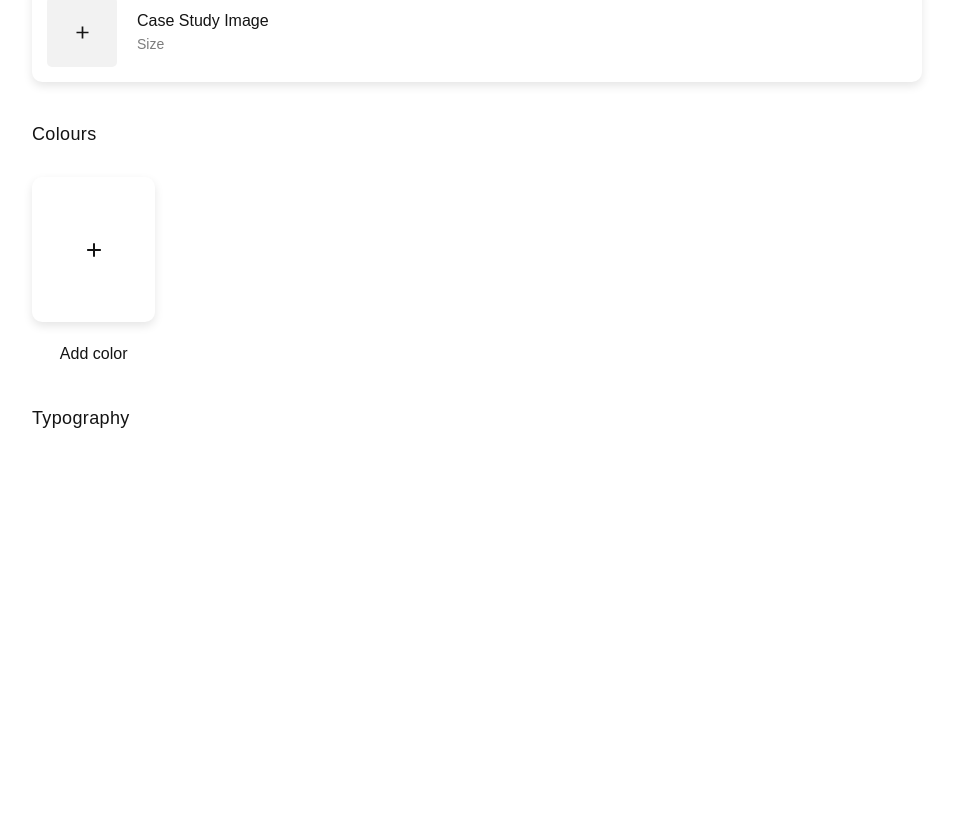
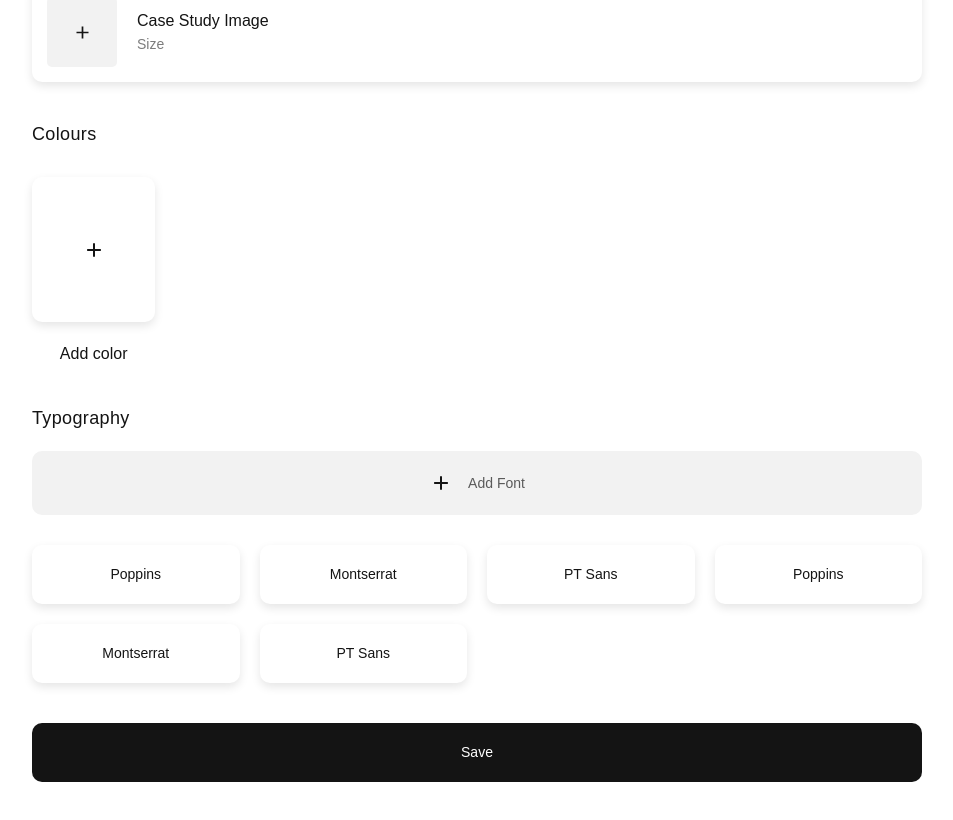
Before and after one commit to Adebesin-Cell/posi, a Next.js app: page /admin/case-study/add in a window 1280 px wide. Shown: the part 2821-3641 px from the top of the page, without its empty margins (288-1241 px from the left). Before the commit the page ends 3292 px from the top, so only its background shows below. Built offline with nearby package versions, Linux system fonts and the light colour scheme; a web font is replaced by a local one.

Commit message:
Updating UI

```diff
--- a/components/case-study/AddCaseStudyView.js
+++ b/components/case-study/AddCaseStudyView.js
@@ -6,6 +6,7 @@ import Input from '../ui/input/Input';
 import { PlusIcon } from '../../utils/icons/Icons';
 import useFileUpload from '../../hooks/use-file-upload';
 import { useState } from 'react';
+import Button from '../ui/button/Button';
 
 const AddCaseStudyView = function () {
   const [colors, setColors] = useState([]);
@@ -66,6 +67,13 @@ const AddCaseStudyView = function () {
     });
   };
 
+  const addFontsHandler = function () {};
+
+  const formSubmitHandler = function (e) {
+    e.preventDefault();
+    alert('Adding case studies coming soon!');
+  };
+
   const CONVERT_IMAGE_SIZE_MB = 1000000;
 
   return (
@@ -74,7 +82,11 @@ const AddCaseStudyView = function () {
         <div className={styles.view__header}>
           <h1 className={styles.view__heading}>New Case Study</h1>
         </div>
-        <form action='' className={styles.view__form}>
+        <form
+          action=''
+          onSubmit={formSubmitHandler}
+          className={styles.view__form}
+        >
           <div className={styles.view__group}>
             <div className={styles.view__wrapper}>
               <label htmlFor='case-study-title' className={styles.view__label}>
@@ -452,9 +464,34 @@ const AddCaseStudyView = function () {
             </div>
           </div>
           <div className={styles.view__group}>
-            <label htmlFor='' className={styles.view__title}>
-              Typography
-            </label>
+            <div className={styles.typography}>
+              <label htmlFor='' className={styles.view__title}>
+                Typography
+              </label>
+              <Button
+                type='button'
+                onClick={addFontsHandler}
+                className={styles.typography__button}
+              >
+                <span>
+                  <PlusIcon />
+                </span>
+                <span>Add Font</span>
+              </Button>
+              <ul className={styles.typography__list}>
+                <li className={styles.typography__item}>Poppins</li>
+                <li className={styles.typography__item}>Montserrat</li>
+                <li className={styles.typography__item}>PT Sans</li>
+                <li className={styles.typography__item}>Poppins</li>
+                <li className={styles.typography__item}>Montserrat</li>
+                <li className={styles.typography__item}>PT Sans</li>
+              </ul>
+            </div>
+          </div>
+          <div className={styles.view__group}>
+            <Button type='submit' className={styles.view__submit}>
+              Save
+            </Button>
           </div>
         </form>
       </DashboardWrapper>
--- a/components/case-study/AddCaseStudyView.module.scss
+++ b/components/case-study/AddCaseStudyView.module.scss
@@ -118,6 +118,23 @@
         color: var(--black-900);
         border: none;
         outline: none;
+    }
+
+    &__submit {
+        width: 100%;
+        display: flex;
+        justify-content: center;
+        align-items: center;
+        background: var(--black-900);
+        font-family: var(--Satoshi);
+        font-size: var(--size-s);
+        font-weight: var(--weight-sm);
+        line-height: 19px;
+        letter-spacing: 0em;
+        text-align: center;
+        color: var(--white-900);
+        padding: var(--span-s) var(--span-2xl);
+        border-radius: 10px;
     }
 }
 
@@ -264,3 +281,61 @@
         margin-top: var(--span-s);
     }
 }
+
+.typography {
+    &__button {
+        width: 100%;
+        margin-top: var(--span-s);
+        display: flex;
+        justify-content: center;
+        align-items: center;
+        background: #F2F2F2;
+        font-family: var(--Satoshi);
+        font-size: var(--size-s);
+        font-weight: var(--weight-sm);
+        line-height: 19px;
+        letter-spacing: 0em;
+        text-align: left;
+        color: #5A5A5A;
+        padding: var(--span-s) var(--span-2xl);
+        border-radius: 10px;
+
+        span {
+            &:not(:last-child) {
+                display: flex;
+                align-items: center;
+                justify-content: center;
+                margin-right: calc(var(--span-xs) + 5px);
+            }
+        }
+
+        svg {
+            width: 24px;
+            height: 24px;
+        }
+    }
+
+    &__list {
+        margin-top: var(--span-m);
+        display: grid;
+        grid-template-columns: repeat(4, 1fr);
+        gap: var(--span-s);
+        list-style-type: none;
+    }
+
+    &__item {
+        display: flex;
+        justify-content: center;
+        padding: var(--span-s);
+        border-radius: 10px;
+        box-shadow: 0px 4px 10px rgba(0, 0, 0, 0.1);
+        cursor: pointer;
+        font-family: var(--Satoshi);
+        font-size: var(--size-s);
+        font-weight: var(--weight-sm);
+        line-height: 19px;
+        letter-spacing: 0em;
+        text-align: left;
+        color: var(--black-900);
+    }
+}
```
